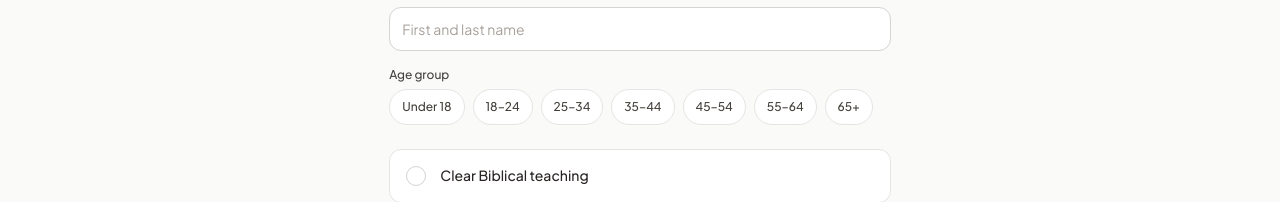
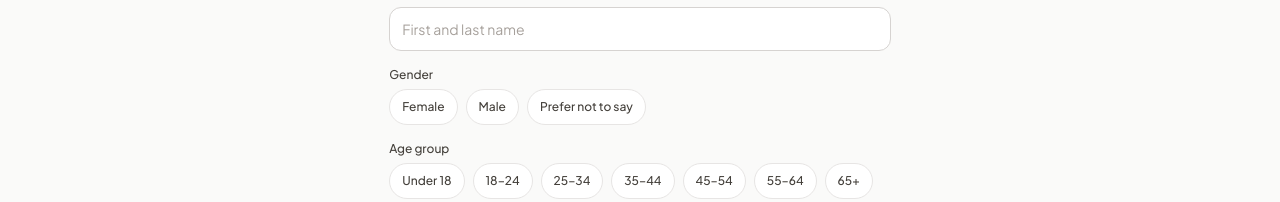
Before and after one commit to folad009/FOTA-Survey-Poll, a React (Vite) app: page / in a window 1280 px wide. Both pictures are taken after a click on the button "Answer in 1 Minute". Shown: the part 202-404 px from the top of the page. Built offline with nearby package versions, Linux system fonts and the light colour scheme; no server answers.

Commit message:
added gender too

```diff
--- a/src/App.tsx
+++ b/src/App.tsx
@@ -21,6 +21,7 @@ const INITIAL_CONTACT: ContactInfo = {
 const INITIAL_ANSWERS: SurveyAnswers = {
   whatMattersMost: '',
   otherText: '',
+  gender: '',
   ageGroup: '',
 };
 
@@ -67,6 +68,7 @@ export default function App() {
           setAnswers({
             whatMattersMost: parsed.answers.whatMattersMost || '',
             otherText: parsed.answers.otherText || '',
+            gender: parsed.answers.gender || '',
             ageGroup: parsed.answers.ageGroup || '',
           });
         }
@@ -137,6 +139,10 @@ export default function App() {
             onFullNameChange={(name) =>
               setContact((prev) => ({ ...prev, fullName: name }))
             }
+            gender={answers.gender}
+            onGenderChange={(gender) =>
+              setAnswers((prev) => ({ ...prev, gender }))
+            }
             ageGroup={answers.ageGroup}
             onAgeGroupChange={(age) =>
               setAnswers((prev) => ({ ...prev, ageGroup: age }))
--- a/src/components/AboutModal.tsx
+++ b/src/components/AboutModal.tsx
@@ -63,7 +63,7 @@ export const AboutModal: React.FC<AboutModalProps> = ({ isOpen, onClose }) => {
           <div className="p-3 rounded-xl bg-amber-50/60 border border-amber-200/60 text-amber-900 flex items-start gap-2.5">
             <ShieldCheck className="w-4 h-4 text-amber-700 shrink-0 mt-0.5" />
             <p className="text-[11px] leading-relaxed">
-              We ask for your name and age group so responses can be understood by generation. Email and phone are not required.
+              We ask for your name, gender, and age group so responses can be understood by generation. Email and phone are not required.
             </p>
           </div>
         </div>
--- a/src/components/GoogleSheetsModal.tsx
+++ b/src/components/GoogleSheetsModal.tsx
@@ -43,6 +43,7 @@ export const GoogleSheetsModal: React.FC<GoogleSheetsModalProps> = ({ isOpen, on
     const headers = [
       "Submission Date",
       "Full Name",
+      "Gender",
       "Age Group",
       "What Matters Most",
       "Email",
@@ -55,6 +56,7 @@ export const GoogleSheetsModal: React.FC<GoogleSheetsModalProps> = ({ isOpen, on
     const rows = localSubmissions.map(s => [
       escapeCsv(s.submissionDate),
       escapeCsv(s.fullName),
+      escapeCsv(s.gender),
       escapeCsv(s.ageGroup),
       escapeCsv(s.whatMattersMost),
       escapeCsv(s.email),
@@ -198,16 +200,17 @@ export const GoogleSheetsModal: React.FC<GoogleSheetsModalProps> = ({ isOpen, on
 
               <div className="pt-2">
                 <span className="font-semibold text-stone-700 uppercase tracking-wider text-[11px] block mb-2">
-                  Mapped Fields in Responses Sheet (7 Columns):
+                  Mapped Fields in Responses Sheet (8 Columns):
                 </span>
                 <div className="grid grid-cols-1 sm:grid-cols-2 gap-1.5 p-3 rounded-xl bg-stone-50 border border-stone-200 text-[11px] font-mono text-stone-700">
                   <div>1. Submission Date</div>
                   <div>2. Full Name</div>
-                  <div>3. Age Group</div>
-                  <div>4. What Matters Most</div>
-                  <div>5. Email</div>
-                  <div>6. Phone Number</div>
-                  <div>7. Contact Consent</div>
+                  <div>3. Gender</div>
+                  <div>4. Age Group</div>
+                  <div>5. What Matters Most</div>
+                  <div>6. Email</div>
+                  <div>7. Phone Number</div>
+                  <div>8. Contact Consent</div>
                 </div>
               </div>
             </div>
@@ -279,6 +282,9 @@ export const GoogleSheetsModal: React.FC<GoogleSheetsModalProps> = ({ isOpen, on
                         <span className="text-stone-400 font-mono text-[10px]">{rec.submissionDate}</span>
                       </div>
                       <div className="text-stone-500 text-[11px] pt-1">
+                        Gender:{' '}
+                        <span className="text-stone-700 font-medium">{rec.gender || '—'}</span>
+                        {' · '}
                         Age group:{' '}
                         <span className="text-stone-700 font-medium">{rec.ageGroup || '—'}</span>
                         {' · '}
--- a/src/components/IntroScreen.tsx
+++ b/src/components/IntroScreen.tsx
@@ -36,7 +36,7 @@ export const IntroScreen: React.FC<IntroScreenProps> = ({
           <span aria-hidden="true" className="text-stone-300">·</span>
           <span>1 question</span>
           <span aria-hidden="true" className="text-stone-300">·</span>
-          <span>Name & age</span>
+          <span>Name, gender & age</span>
         </div>
       </div>
 
@@ -51,7 +51,7 @@ export const IntroScreen: React.FC<IntroScreenProps> = ({
         <div className="p-4 rounded-2xl bg-white border border-stone-200/80 shadow-xs">
           <h2 className="text-sm font-semibold text-stone-900 mb-1">Fast & Private</h2>
           <p className="text-xs text-stone-600 leading-relaxed">
-            Add your name and age group, then one tap. Your answer is recorded in the church Google Sheet.
+            Add your name, gender, and age group, then one tap. Your answer is recorded in the church Google Sheet.
           </p>
         </div>
       </div>
--- a/src/components/QuestionCard.tsx
+++ b/src/components/QuestionCard.tsx
@@ -1,11 +1,13 @@
 import React, { useState } from 'react';
 import { ArrowLeft, Check, AlertCircle, Loader2 } from 'lucide-react';
-import { AGE_GROUPS, QuestionConfig } from '../data/surveyQuestions';
+import { AGE_GROUPS, GENDERS, QuestionConfig } from '../data/surveyQuestions';
 
 interface QuestionCardProps {
   question: QuestionConfig;
   fullName: string;
   onFullNameChange: (name: string) => void;
+  gender: string;
+  onGenderChange: (gender: string) => void;
   ageGroup: string;
   onAgeGroupChange: (age: string) => void;
   value: string;
@@ -22,6 +24,8 @@ export const QuestionCard: React.FC<QuestionCardProps> = ({
   question,
   fullName,
   onFullNameChange,
+  gender,
+  onGenderChange,
   ageGroup,
   onAgeGroupChange,
   value,
@@ -39,6 +43,7 @@ export const QuestionCard: React.FC<QuestionCardProps> = ({
   const missingFields = (): string[] => {
     const missing: string[] = [];
     if (!fullName.trim()) missing.push('your name');
+    if (!gender.trim()) missing.push('a gender');
     if (!ageGroup.trim()) missing.push('an age group');
     if (question.required && !value.trim()) missing.push('an option');
     if (isOtherSelected && !otherText.trim()) missing.push('your answer for Other');
@@ -98,6 +103,33 @@ export const QuestionCard: React.FC<QuestionCardProps> = ({
             autoComplete="name"
             className="w-full h-11 px-3 text-sm rounded-xl border border-stone-300 bg-white text-stone-900 placeholder:text-stone-400 focus:outline-none focus:border-amber-600 focus:ring-2 focus:ring-amber-100 transition-colors disabled:opacity-50"
           />
+        </div>
+
+        <div>
+          <p className="text-xs font-medium text-stone-700 mb-1.5">Gender</p>
+          <div className="flex flex-wrap gap-2">
+            {GENDERS.map((option) => {
+              const isSelected = gender === option.label;
+              return (
+                <button
+                  key={option.id}
+                  type="button"
+                  onClick={() => {
+                    setShowError(false);
+                    onGenderChange(option.label);
+                  }}
+                  disabled={isSubmitting}
+                  className={`h-9 px-3 rounded-full border text-xs font-medium transition-colors ${
+                    isSelected
+                      ? 'border-amber-600 bg-amber-50 text-amber-900 ring-1 ring-amber-600'
+                      : 'border-stone-200 bg-white text-stone-700 hover:border-stone-300 hover:bg-stone-50'
+                  }`}
+                >
+                  {option.label}
+                </button>
+              );
+            })}
+          </div>
         </div>
 
         <div>
--- a/src/data/surveyQuestions.ts
+++ b/src/data/surveyQuestions.ts
@@ -14,6 +14,12 @@ export const SURVEY_METADATA = {
   estimatedTime: "1 minute",
   totalQuestions: 1,
 };
+
+export const GENDERS: { id: string; label: string }[] = [
+  { id: "female", label: "Female" },
+  { id: "male", label: "Male" },
+  { id: "prefer_not", label: "Prefer not to say" },
+];
 
 export const AGE_GROUPS: { id: string; label: string }[] = [
   { id: "under_18", label: "Under 18" },
--- a/src/services/appsScriptTemplate.ts
+++ b/src/services/appsScriptTemplate.ts
@@ -20,6 +20,7 @@ var SHEET_NAME = "Responses";
 var HEADERS = [
   "Submission Date",
   "Full Name",
+  "Gender",
   "Age Group",
   "What Matters Most",
   "Email",
@@ -73,6 +74,7 @@ function doPost(e) {
 
     var submissionDate = payload["Submission Date"] || new Date().toISOString();
     var fullName = payload["Full Name"] || "";
+    var gender = payload["Gender"] || "";
     var ageGroup = payload["Age Group"] || "";
     var whatMattersMost = payload["What Matters Most"] || "";
     var email = payload["Email"] || "";
@@ -82,6 +84,7 @@ function doPost(e) {
     var newRow = [
       submissionDate,
       fullName,
+      gender,
       ageGroup,
       whatMattersMost,
       email,
--- a/src/services/googleSheets.ts
+++ b/src/services/googleSheets.ts
@@ -87,6 +87,7 @@ export function recordSubmittedHash(email: string): void {
 export interface GoogleSheetsPayload {
   'Submission Date': string;
   'Full Name': string;
+  Gender: string;
   'Age Group': string;
   'What Matters Most': string;
   Email: string;
@@ -119,6 +120,7 @@ export function buildSheetsPayload(
   return {
     'Submission Date': dateFormatted,
     'Full Name': contact.fullName.trim(),
+    Gender: answers.gender || 'Not specified',
     'Age Group': answers.ageGroup || 'Not specified',
     'What Matters Most': whatMattersMost,
     Email: contact.email.trim() || '',
@@ -152,6 +154,7 @@ export async function submitToGoogleSheets(
     email: payload.Email,
     phoneNumber: payload['Phone Number'],
     whatMattersMost: payload['What Matters Most'],
+    gender: payload.Gender,
     ageGroup: payload['Age Group'],
     contactConsent: payload['Contact Consent'],
     syncStatus: 'pending',
--- a/src/types/survey.ts
+++ b/src/types/survey.ts
@@ -9,6 +9,7 @@ export interface SurveyAnswers {
   /** Single tap: what matters most when choosing a church */
   whatMattersMost: string;
   otherText: string;
+  gender: string;
   ageGroup: string;
 }
 
@@ -26,6 +27,7 @@ export interface SubmissionRecord {
   email: string;
   phoneNumber: string;
   whatMattersMost: string;
+  gender: string;
   ageGroup: string;
   contactConsent: string;
   syncStatus: 'synced' | 'pending' | 'offline_saved';
```
